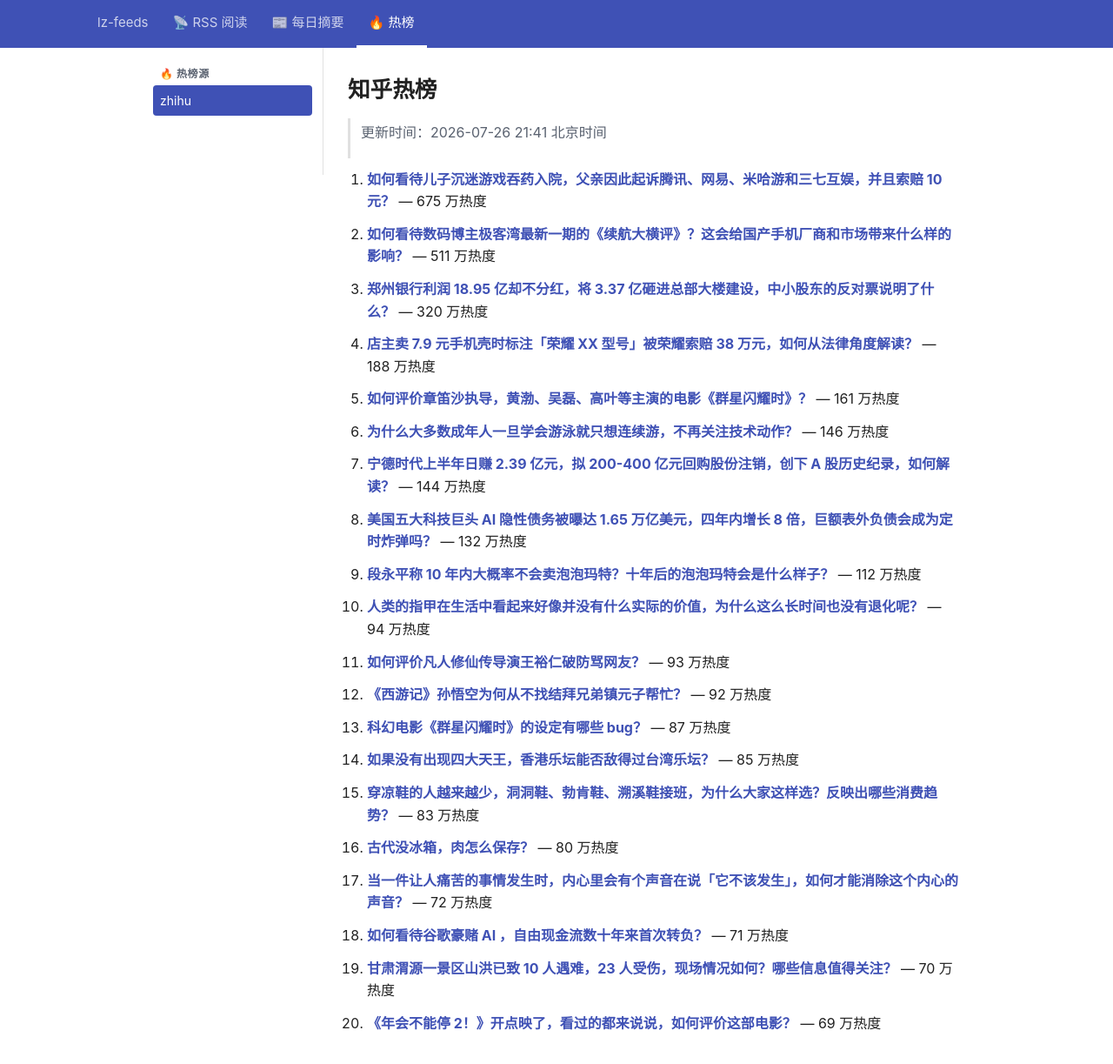
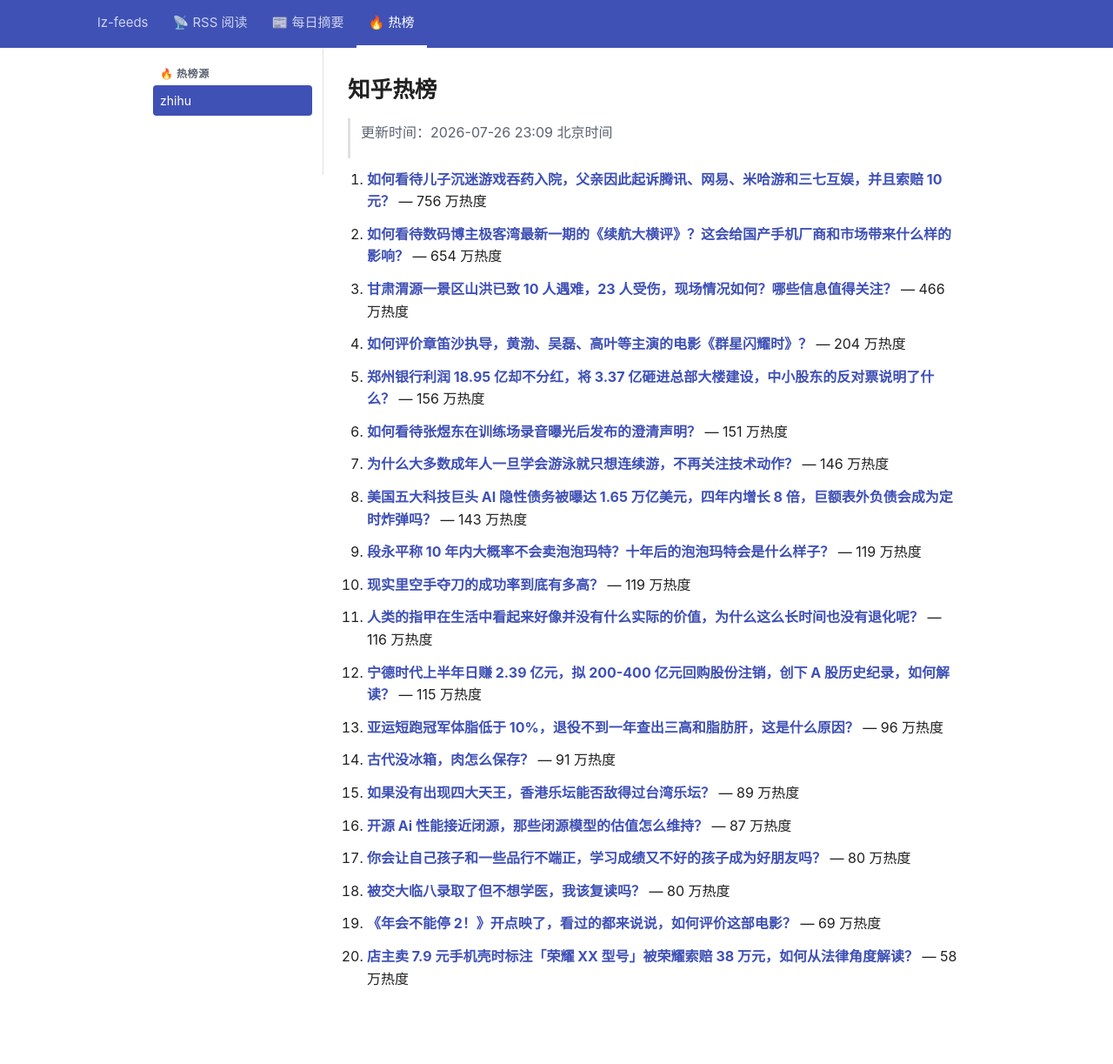
Before and after one commit to lizhang0101/lz-feeds, a Jekyll site: the page built from _hotlist/zhihu.md, in a window 1280 px wide and 1253 px high. Shown: the top 1223 px of the window at 87% size. Built offline with Jekyll 4.4.1, drawn with Linux system fonts in a browser that asks for light colours.

Commit message:
hotlist: 2026-07-26T15:09Z

```diff
--- a/_hotlist/zhihu.md
+++ b/_hotlist/zhihu.md
@@ -1,48 +1,48 @@
 ---
-updated: 2026-07-26 21:41 北京时间
+updated: 2026-07-26 23:09 北京时间
 count: 20
 ---
 
 # 知乎热榜
 
-> 更新时间：2026-07-26 21:41 北京时间
+> 更新时间：2026-07-26 23:09 北京时间
 
-1. **[如何看待儿子沉迷游戏吞药入院，父亲因此起诉腾讯、网易、米哈游和三七互娱，并且索赔 10 元？](https://www.zhihu.com/question/2064331256884622163)** — 675 万热度
+1. **[如何看待儿子沉迷游戏吞药入院，父亲因此起诉腾讯、网易、米哈游和三七互娱，并且索赔 10 元？](https://www.zhihu.com/question/2064331256884622163)** — 756 万热度
 
-2. **[如何看待数码博主极客湾最新一期的《续航大横评》？这会给国产手机厂商和市场带来什么样的影响？](https://www.zhihu.com/question/2064578743788745259)** — 511 万热度
+2. **[如何看待数码博主极客湾最新一期的《续航大横评》？这会给国产手机厂商和市场带来什么样的影响？](https://www.zhihu.com/question/2064578743788745259)** — 654 万热度
 
-3. **[郑州银行利润  18.95 亿却不分红，将 3.37 亿砸进总部大楼建设，中小股东的反对票说明了什么？](https://www.zhihu.com/question/2063564177688597653)** — 320 万热度
+3. **[甘肃渭源一景区山洪已致 10 人遇难，23 人受伤，现场情况如何？哪些信息值得关注？](https://www.zhihu.com/question/2064783855282643631)** — 466 万热度
 
-4. **[店主卖 7.9 元手机壳时标注「荣耀 XX 型号」被荣耀索赔 38 万元，如何从法律角度解读？](https://www.zhihu.com/question/2064405742971352764)** — 188 万热度
+4. **[如何评价章笛沙执导，黄渤、吴磊、高叶等主演的电影《群星闪耀时》？](https://www.zhihu.com/question/2061413101283586667)** — 204 万热度
 
-5. **[如何评价章笛沙执导，黄渤、吴磊、高叶等主演的电影《群星闪耀时》？](https://www.zhihu.com/question/2061413101283586667)** — 161 万热度
+5. **[郑州银行利润  18.95 亿却不分红，将 3.37 亿砸进总部大楼建设，中小股东的反对票说明了什么？](https://www.zhihu.com/question/2063564177688597653)** — 156 万热度
 
-6. **[为什么大多数成年人一旦学会游泳就只想连续游，不再关注技术动作？](https://www.zhihu.com/question/7803569929)** — 146 万热度
+6. **[如何看待张煜东在训练场录音曝光后发布的澄清声明？](https://www.zhihu.com/question/2064659826584690831)** — 151 万热度
 
-7. **[宁德时代上半年日赚 2.39 亿元，拟 200-400 亿元回购股份注销，创下 A 股历史纪录，如何解读？](https://www.zhihu.com/question/2064123998942901167)** — 144 万热度
+7. **[为什么大多数成年人一旦学会游泳就只想连续游，不再关注技术动作？](https://www.zhihu.com/question/7803569929)** — 146 万热度
 
-8. **[美国五大科技巨头 AI 隐性债务被曝达 1.65 万亿美元，四年内增长 8 倍，巨额表外负债会成为定时炸弹吗？](https://www.zhihu.com/question/2063915578427963194)** — 132 万热度
+8. **[美国五大科技巨头 AI 隐性债务被曝达 1.65 万亿美元，四年内增长 8 倍，巨额表外负债会成为定时炸弹吗？](https://www.zhihu.com/question/2063915578427963194)** — 143 万热度
 
-9. **[段永平称 10 年内大概率不会卖泡泡玛特？十年后的泡泡玛特会是什么样子？](https://www.zhihu.com/question/2063932194024681825)** — 112 万热度
+9. **[段永平称 10 年内大概率不会卖泡泡玛特？十年后的泡泡玛特会是什么样子？](https://www.zhihu.com/question/2063932194024681825)** — 119 万热度
 
-10. **[人类的指甲在生活中看起来好像并没有什么实际的价值，为什么这么长时间也没有退化呢？](https://www.zhihu.com/question/358666124)** — 94 万热度
+10. **[现实里空手夺刀的成功率到底有多高？](https://www.zhihu.com/question/2063983566564987357)** — 119 万热度
 
-11. **[如何评价凡人修仙传导演王裕仁破防骂网友？](https://www.zhihu.com/question/2064287361543017092)** — 93 万热度
+11. **[人类的指甲在生活中看起来好像并没有什么实际的价值，为什么这么长时间也没有退化呢？](https://www.zhihu.com/question/358666124)** — 116 万热度
 
-12. **[《西游记》孙悟空为何从不找结拜兄弟镇元子帮忙？](https://www.zhihu.com/question/1989249950614315771)** — 92 万热度
+12. **[宁德时代上半年日赚 2.39 亿元，拟 200-400 亿元回购股份注销，创下 A 股历史纪录，如何解读？](https://www.zhihu.com/question/2064123998942901167)** — 115 万热度
 
-13. **[科幻电影《群星闪耀时》的设定有哪些 bug？](https://www.zhihu.com/question/2064068221662242115)** — 87 万热度
+13. **[亚运短跑冠军体脂低于 10%，退役不到一年查出三高和脂肪肝，这是什么原因？](https://www.zhihu.com/question/2063668726759691526)** — 96 万热度
 
-14. **[如果没有出现四大天王，香港乐坛能否敌得过台湾乐坛？](https://www.zhihu.com/question/1995555700441634403)** — 85 万热度
+14. **[古代没冰箱，肉怎么保存？](https://www.zhihu.com/question/2063618291311105996)** — 91 万热度
 
-15. **[穿凉鞋的人越来越少，洞洞鞋、勃肯鞋、溯溪鞋接班，为什么大家这样选？反映出哪些消费趋势？](https://www.zhihu.com/question/2062144078456648299)** — 83 万热度
+15. **[如果没有出现四大天王，香港乐坛能否敌得过台湾乐坛？](https://www.zhihu.com/question/1995555700441634403)** — 89 万热度
 
-16. **[古代没冰箱，肉怎么保存？](https://www.zhihu.com/question/2063618291311105996)** — 80 万热度
+16. **[开源 Ai 性能接近闭源，那些闭源模型的估值怎么维持？](https://www.zhihu.com/question/2064467113771791028)** — 87 万热度
 
-17. **[当一件让人痛苦的事情发生时，内心里会有个声音在说「它不该发生」，如何才能消除这个内心的声音？](https://www.zhihu.com/question/666061900)** — 72 万热度
+17. **[你会让自己孩子和一些品行不端正，学习成绩又不好的孩子成为好朋友吗？](https://www.zhihu.com/question/2037874990104760743)** — 80 万热度
 
-18. **[如何看待谷歌豪赌 AI ，自由现金流数十年来首次转负？](https://www.zhihu.com/question/2063587044526404438)** — 71 万热度
+18. **[被交大临八录取了但不想学医，我该复读吗？](https://www.zhihu.com/question/2058590486101864781)** — 80 万热度
 
-19. **[甘肃渭源一景区山洪已致 10 人遇难，23 人受伤，现场情况如何？哪些信息值得关注？](https://www.zhihu.com/question/2064783855282643631)** — 70 万热度
+19. **[《年会不能停 2！》开点映了，看过的都来说说，如何评价这部电影？](https://www.zhihu.com/question/2063662105644082961)** — 69 万热度
 
-20. **[《年会不能停 2！》开点映了，看过的都来说说，如何评价这部电影？](https://www.zhihu.com/question/2063662105644082961)** — 69 万热度
+20. **[店主卖 7.9 元手机壳时标注「荣耀 XX 型号」被荣耀索赔 38 万元，如何从法律角度解读？](https://www.zhihu.com/question/2064405742971352764)** — 58 万热度
```
